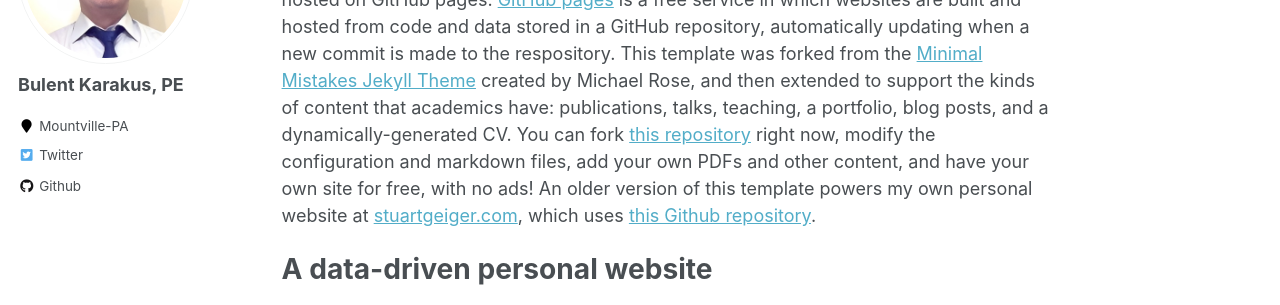
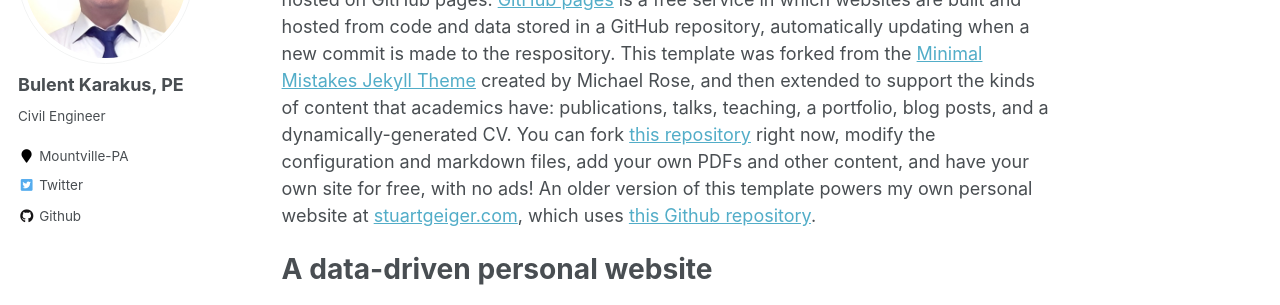
Before and after one commit to bulentkarakus/bulentkarakus.github.io, a Jekyll site: the page built from _pages/about.md, in a window 1280 px wide. Shown: the part 229-534 px from the top of the page. Built offline with Jekyll 4.4.1, drawn with Linux system fonts in a browser that asks for light colours.

Commit message:
bio updated

```diff
--- a/_config.yml
+++ b/_config.yml
@@ -82,7 +82,7 @@ analytics:
 author:
   name             : "Bulent Karakus, PE"
   avatar           : "profile.png"
-  bio              : ""
+  bio              : "Civil Engineer"
   location         : "Mountville-PA"
   employer         :
   pubmed           : #"https://www.ncbi.nlm.nih.gov/pubmed/?term=john+snow"
```
